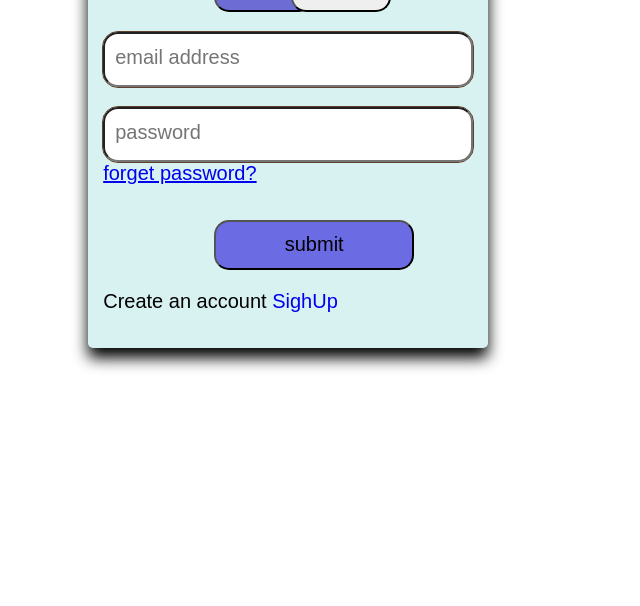
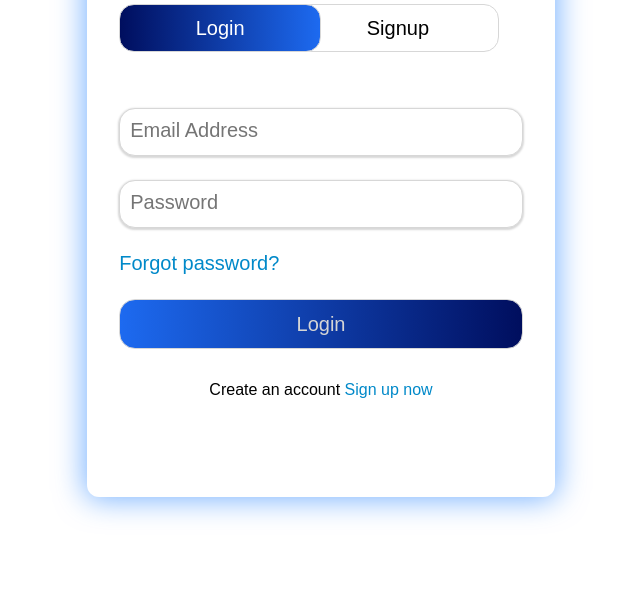
Before and after one commit to TINUNGTAA/project2, a plain HTML site: page main.html in a window 1280 px wide. Shown: the part 210-816 px from the top of the page, without its empty margins (319-959 px from the left). Drawn offline with Linux system fonts and the light colour scheme.

Commit message:
update design

```diff
--- a/main.css
+++ b/main.css
@@ -1,92 +1,79 @@
-*{
-
+* {
   box-sizing: border-box;
   font-family: sans-serif;
-
-
 }
 
-
-body{
+body {
+  display: flex;
   justify-content: center;
   align-items: center;
-    padding: 50px;
+  height: 100vh;
 }
 
-.wrap{
-    width: 400px;
-    background-color: rgb(216, 241, 241);
-    height: 500px;
-    box-shadow: 0 10px 15px;
-    border-radius: 5px;
-    margin-left: 30%;
+.wrap {
+  box-shadow: 0px 0px 30px 2px rgba(0, 110, 255, 0.54);
+  border-radius: 12px;
+  margin: auto;
   align-items: center;
-
   justify-content: space-evenly;
-    padding: 15px;
+  padding-left: 32px;
+  padding-right: 32px;
   font-size: 20px;
 }
 
-
-
-
-h1{
-    text-align: center;
+.auth-toggle {
+  display: flex;
+  width: 100%;
 }
 
-.btn{
-    display: inline;
+.auth-button {
+  width: 50%;
+  border-radius: 15px;
+  text-align: center;
+  height: 48px;
+  font-size: 20px;
+  border: 1px solid rgb(215, 215, 215);
+  background-color: white;
+}
 
+input {
+  width: 100%;
+  padding: 10px;
+  border-radius: 16px;
+  margin-top: 20px;
+  height: 48px;
+  border: 1px solid rgb(215, 215, 215);
+  box-shadow: 0px 1px 2px 1px rgb(215, 215, 215);
+}
 
-
-
-}
- .tab{
-    width: 100px;
-    margin-right: -140px;
-    border-radius: 15px;
-    padding: 10px;
+.submit-btn {
+  width: 100%;
+  border-radius: 16px;
   text-align: center;
   height: 50px;
   font-size: 20px;
-    margin-left: 30%;
+  color: rgb(213, 213, 213);
+  border: 1px solid rgb(215, 215, 215);
+  background: linear-gradient(to right, rgb(29, 106, 240), rgb(0, 14, 94));
 }
 
-
- input{
-    width: 100%;
-    padding: 10px;
-    border-radius: 15px;
-    margin-top: 20px;
-    height: 55px;
-    outline: 1px solid rgb(94, 64, 43);
- }
-
-
- .click{
-    width: 200px;
-    margin-right: -40px;
-    border-radius: 15px;
-    padding: 10px;
-    text-align: center;
-    height: 50px;
-    margin-top: 35px;
-    font-size: 20px;
-    background-color: rgb(107, 107, 228);
-    margin-left: 30%;
-
-
- }
-
- input::placeholder{
+input::placeholder {
   font-size: 20px;
 }
 
+.txt {
+   font-size: 16px;
+   text-align: center;
 
- .txt a{
-    text-decoration: none;
+   margin-top: 32px;
+   margin-bottom: 98px;
 }
 
- .txt a:hover{
-    color:rgb(100, 100, 100);
+.txt a:hover {
+  color: rgb(100, 100, 100);
 }
+
+a {
+  text-decoration: none;
+  color: rgb(0, 137, 201);
+}
--- a/main.html
+++ b/main.html
@@ -1,42 +1,34 @@
 <!DOCTYPE html>
 <html>
+
 <head>
-        <link rel="stylesheet"   href="main.css">
+    <link rel="stylesheet" href="main.css">
     <title>Login form</title>
 </head>
+
 <body>
-        <div class="wrap">
-            <form>
-                <h1>Login Form</h1>
-
-                <div class="btn">
-                    <button type="button"  style="background-color: rgb(108, 108, 212);" class="tab">login</button>
-                    <button type="button" class="tab">signup</button>
-                </div>
-                <div class="input-box">
-                    <input  type="email"  placeholder="email address">
-                    <input type="password" placeholder="password">
+    <form class="wrap">
+        <h1 style="text-align: center; font-weight: 500; font-size: 28px; padding: 18px 0px;">Login Form</h1>
+        <div class="auth-toggle">
+            <button type="button"
+                style="color: white; background: linear-gradient(to right, rgb(0, 14, 94) , rgb(29, 106, 240)); z-index: 2;"
+                class="auth-button">Login</button>
+            <button type="button" class="auth-button" style="margin-left: -24px;">Signup</button>
         </div>
 
-                <div>
-                    <a href="#">forget password?</a>
-                </div>
+        <input type="email" placeholder="Email Address" style="margin-top: 56px;">
+        <input type="password" placeholder="Password" style="margin-top: 24px;">
 
+        <br>
 
+        <a href="#" style="display: block; margin-top: 24px; text-decoration: none;">Forgot password?</a>
 
-                <button  type="submit"    class="click">submit</button>
-
+        <button type="submit" class="submit-btn" style="margin-top: 24px;">Login</button>
 
         <div class="txt">
-                    <p>Create an account <a href="#">SighUp</a></p>
+            <p>Create an account <a href="#">Sign up now</a></p>
         </div>
+    </form>
+</body>
 
-
-
-            </form>
-        </div>
-
-
-
-    </body>
 </html>
```
Lines whose indentation alone changed are shown as unchanged.
